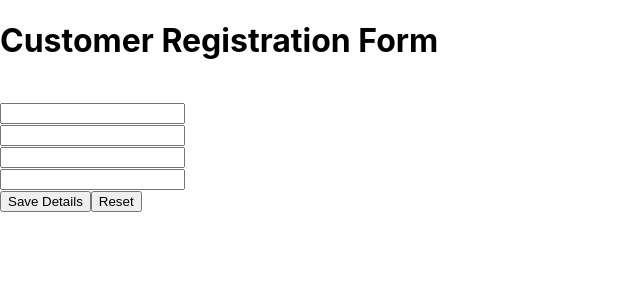
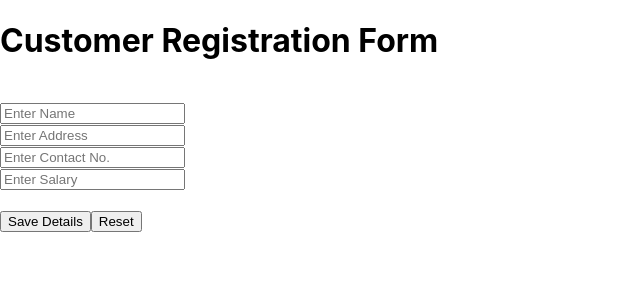
Before and after one commit to Dazzler123/React-JS-Library, a React (Create React App) app: page / in a window 1280 px wide. Shown: the top 300 px of the page, without its empty margins (0-640 px from the left). Built offline with nearby package versions, Linux system fonts and the light colour scheme.

Commit message:
Content updated

```diff
--- a/src/component/CustomerForm.jsx
+++ b/src/component/CustomerForm.jsx
@@ -3,13 +3,14 @@ export const CustomerForm = () => {
         <div>
             <h1 className="customerForm">Customer Registration Form</h1>
             <br/>
-            <input id="name" type="text"/>
+            <input id="name" type="text" placeholder="Enter Name"/>
             <br/>
-            <input id="address" type="text"/>
+            <input id="address" type="text" placeholder="Enter Address"/>
             <br/>
-            <input id="salary" type="text"/>
+            <input id="contactNo" type="text" placeholder="Enter Contact No."/>
             <br/>
-            <input id="contactNo" type="text"/>
+            <input id="salary" type="text" placeholder="Enter Salary"/>
+            <br/>
             <br/>
             <button>Save Details</button>
             <button>Reset</button>
```
